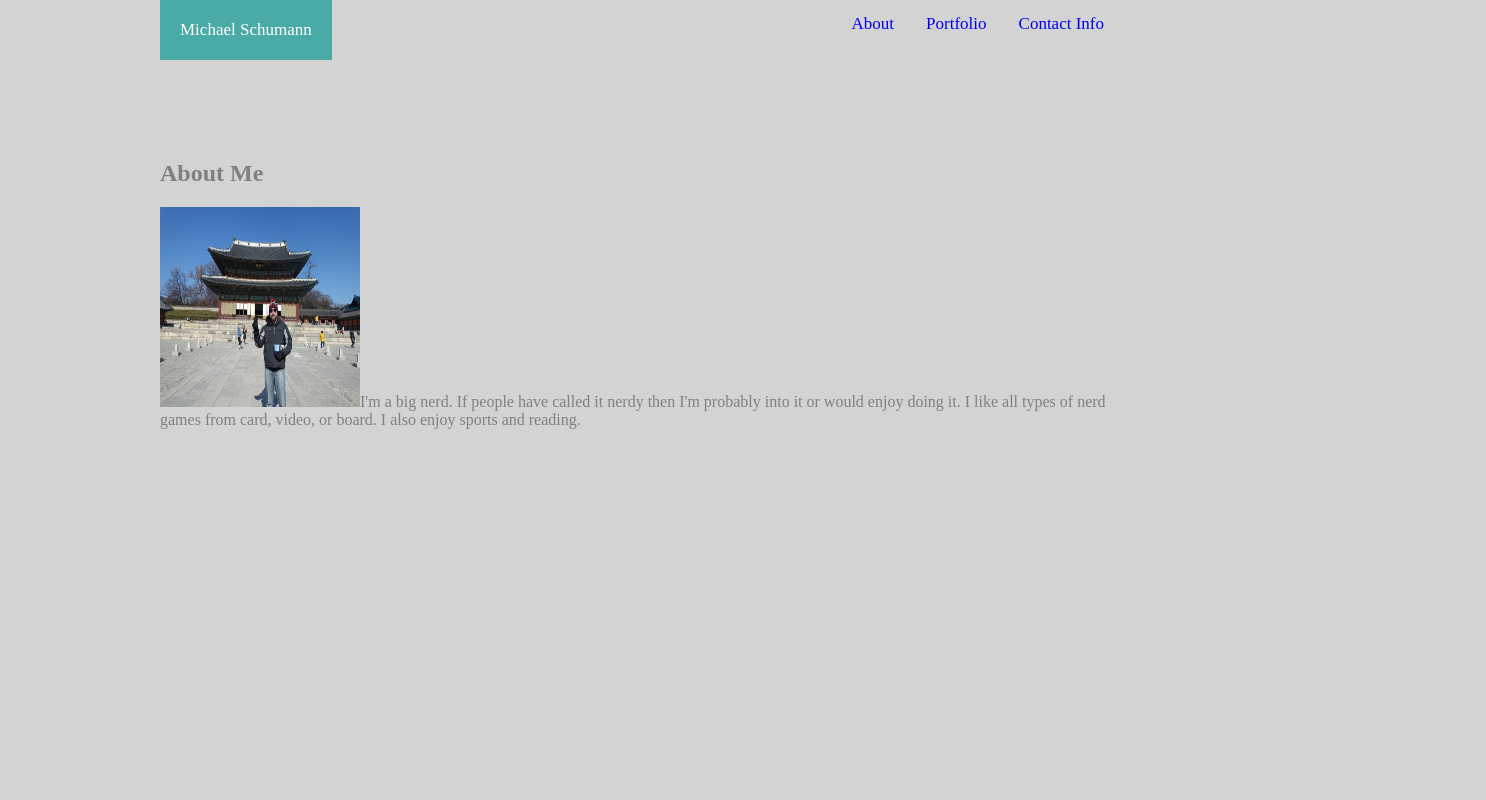
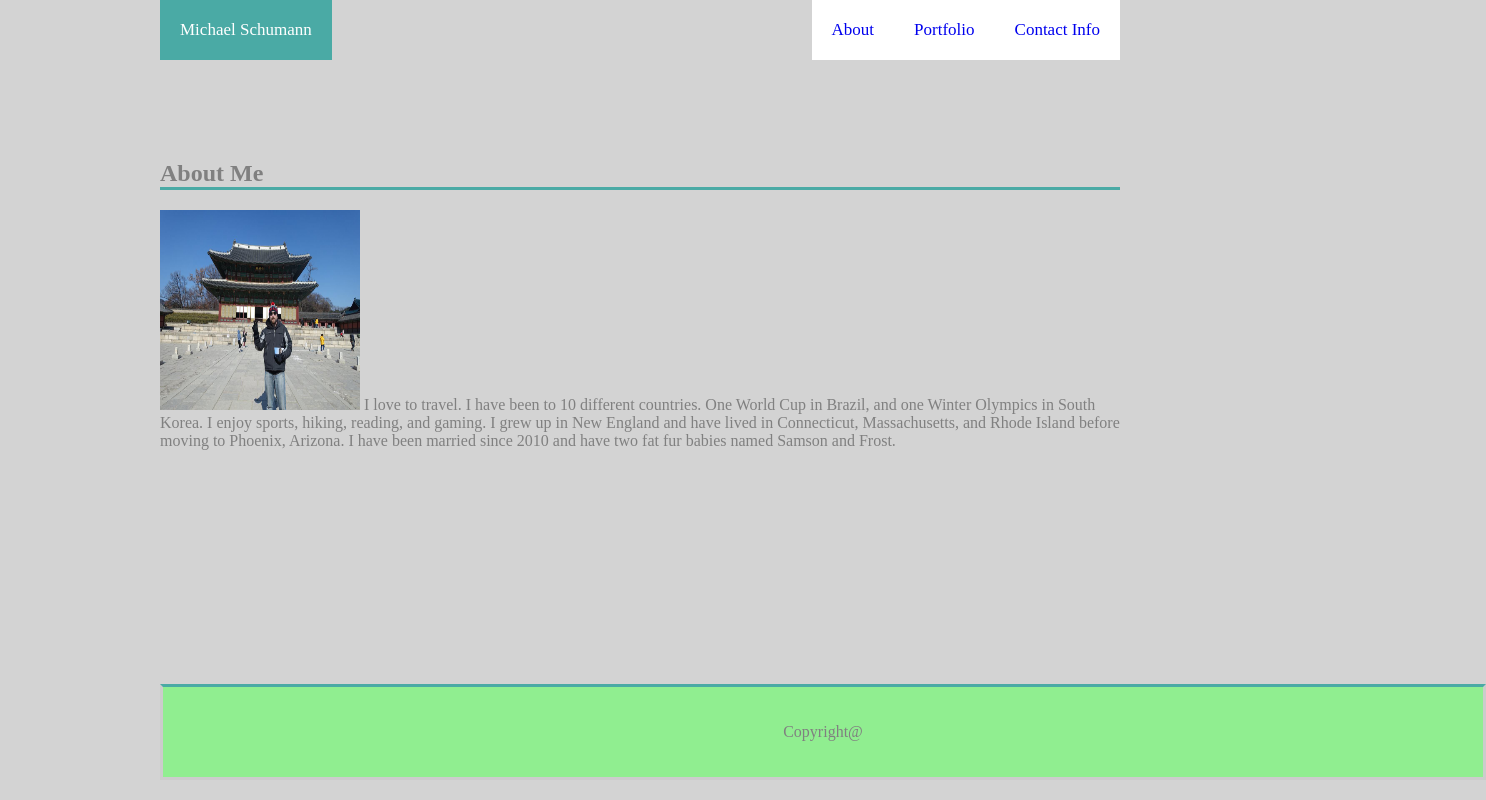
Before and after one commit to mschumann82/Basic-Portfolio, a plain HTML site: page index.html in a window 1280 px wide. Shown: the whole page, 1486 px wide, since content can reach past the window. Drawn offline with Linux system fonts and the light colour scheme.

Commit message:
updated again

```diff
--- a/assets/css/style.css
+++ b/assets/css/style.css
@@ -7,8 +7,8 @@ body {
 }
 
 nav {
-    overflow: visible;
-    background-color: white;
+    overflow: auto;
+    background: white;
 
 
 }
@@ -16,10 +16,16 @@ nav {
 .nav a {
     float: right;
     text-align: center;
-    padding: 14px 16px;
+    padding: 20px;
     text-decoration: none;
     font-size: 17px;
     margin-bottom: 100px;
+    background: white;
+
+}
+
+.nav a:hover {
+    color: black;
 
 }
 
@@ -41,6 +47,8 @@ img {
     clear: both;
     width: 100%;
     color: gray;
+    border-bottom-color:  #4aaaa5;
+    border-bottom-style: solid;
 
 
 }
@@ -48,13 +56,40 @@ img {
 .clear {
     clear: both;
     color: gray;
+
+
 }
 
 p {
     color: gray;
+
 }
 
 .portfolio {
     clear: both;
     color: gray;
+    border-bottom-color:  #4aaaa5;
+    border-bottom-style: solid;
 }
+
+.footer {
+    clear: both;
+    text-align: center;
+    bottom: 20px;
+    border-top-color: #4aaaa5;
+    position: absolute;
+    padding: 20px;
+    background-color: lightgreen;
+    width: 100%;
+    border-style: solid;
+
+
+
+
+
+}
+
+#contact {
+    border-bottom-color:  #4aaaa5;
+    border-bottom-style: solid;
+}
--- a/index.html
+++ b/index.html
@@ -19,15 +19,23 @@
 
         <div>
             <h2 id="aboutme">About Me</h2>
-            <p><img class="box" src="assets/images/27858846_10154980364806353_7120673805565760551_n.jpg">I'm a big nerd. If people have called it nerdy then I'm probably into it
-                or would enjoy doing it. I like all types of nerd games from card, video,
-                or board. I also enjoy sports and reading.</p>
+            <p><img class="box" src="assets/images/27858846_10154980364806353_7120673805565760551_n.jpg">
+             I love to travel. I have been to 10 different countries. One World Cup in Brazil, and one
+             Winter Olympics in South Korea. I enjoy sports, hiking, reading, and gaming. I grew up in
+             New England and have lived in Connecticut, Massachusetts, and Rhode Island before moving to
+             Phoenix, Arizona. I have been married since 2010 and have two fat fur babies named Samson
+             and Frost.
+
+
+            </p>
 
 
 
 
 
-
+        <div class="footer">
+                <p>Copyright@</p>
+        </div>
 
 
 
@@ -35,4 +43,6 @@
 
 
 </body>
+
+
 </html>
```
Also changed, not shown: contact.html (+6 -4 lines), portfolio.html (+4 -6 lines).
